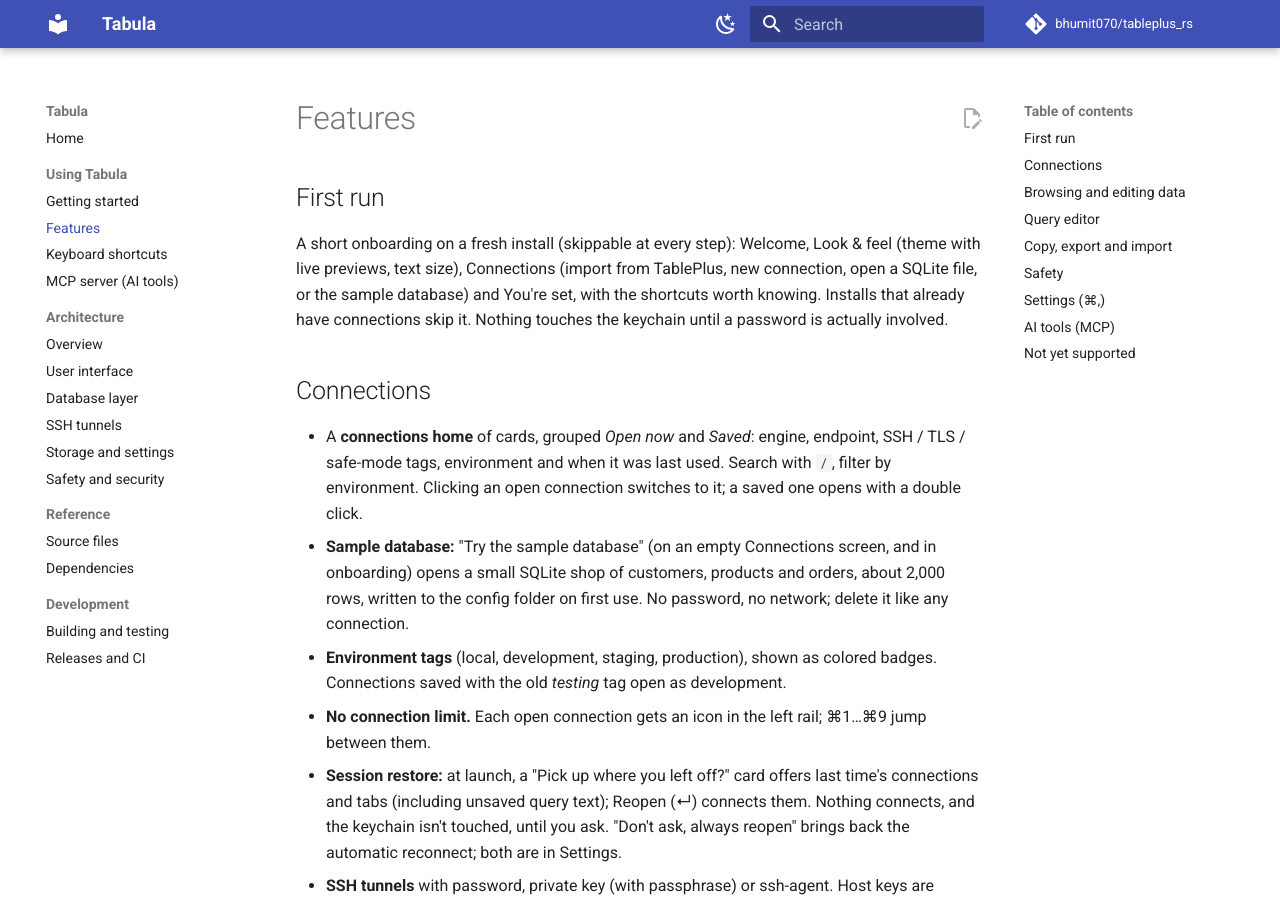
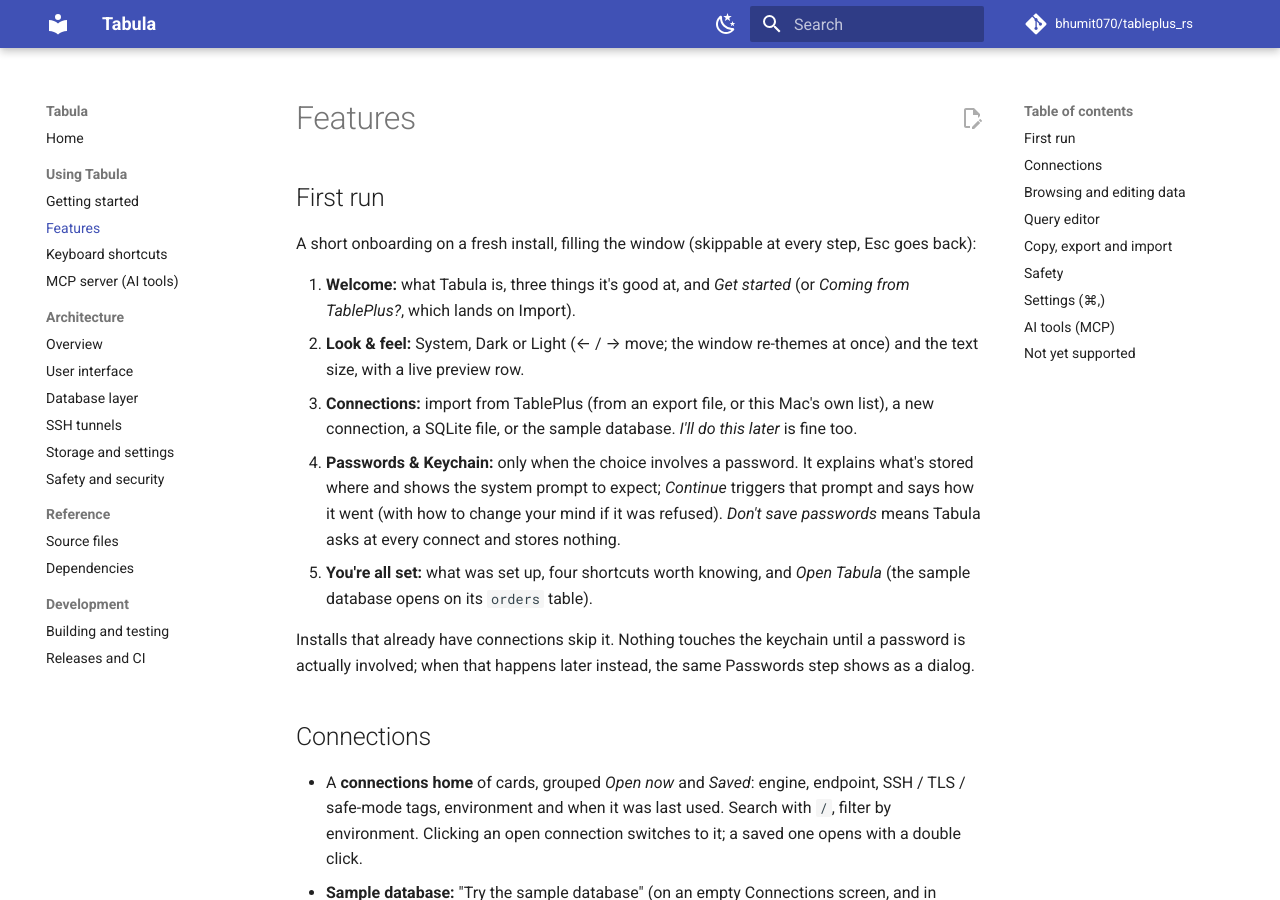
Before and after one commit to bhumit070/tableplus_rs, an MkDocs documentation site: the page built from docs/features.md, in a window 1280 px wide and 900 px high. Built offline with MkDocs 1.6.1 and Material for MkDocs 9.7.7, drawn with Linux system fonts in a browser that asks for light colours; comment, search, counter and statistics services are not loaded.

Commit message:
Docs: new onboarding flow, logo and passwords step
Co-Authored-By: Claude Opus 5.5 <noreply@anthropic.com>

```diff
--- a/docs/features.md
+++ b/docs/features.md
@@ -2,12 +2,27 @@
 
 ## First run
 
-A short onboarding on a fresh install (skippable at every step): Welcome,
-Look & feel (theme with live previews, text size), Connections (import from
-TablePlus, new connection, open a SQLite file, or the sample database) and
-You're set, with the shortcuts worth knowing. Installs that already have
-connections skip it. Nothing touches the keychain until a password is
-actually involved.
+A short onboarding on a fresh install, filling the window (skippable at
+every step, Esc goes back):
+
+1. **Welcome:** what Tabula is, three things it's good at, and *Get
+   started* (or *Coming from TablePlus?*, which lands on Import).
+2. **Look & feel:** System, Dark or Light (← / → move; the window
+   re-themes at once) and the text size, with a live preview row.
+3. **Connections:** import from TablePlus (from an export file, or this
+   Mac's own list), a new connection, a SQLite file, or the sample
+   database. *I'll do this later* is fine too.
+4. **Passwords & Keychain:** only when the choice involves a password.
+   It explains what's stored where and shows the system prompt to expect;
+   *Continue* triggers that prompt and says how it went (with how to
+   change your mind if it was refused). *Don't save passwords* means
+   Tabula asks at every connect and stores nothing.
+5. **You're all set:** what was set up, four shortcuts worth knowing, and
+   *Open Tabula* (the sample database opens on its `orders` table).
+
+Installs that already have connections skip it. Nothing touches the
+keychain until a password is actually involved; when that happens later
+instead, the same Passwords step shows as a dialog.
 
 ## Connections
 
```
Also changed, not shown: docs/architecture/ui.md (+2 -2 lines), docs/modules.md (+3 -2 lines), handover.md (+5 -1 lines).
